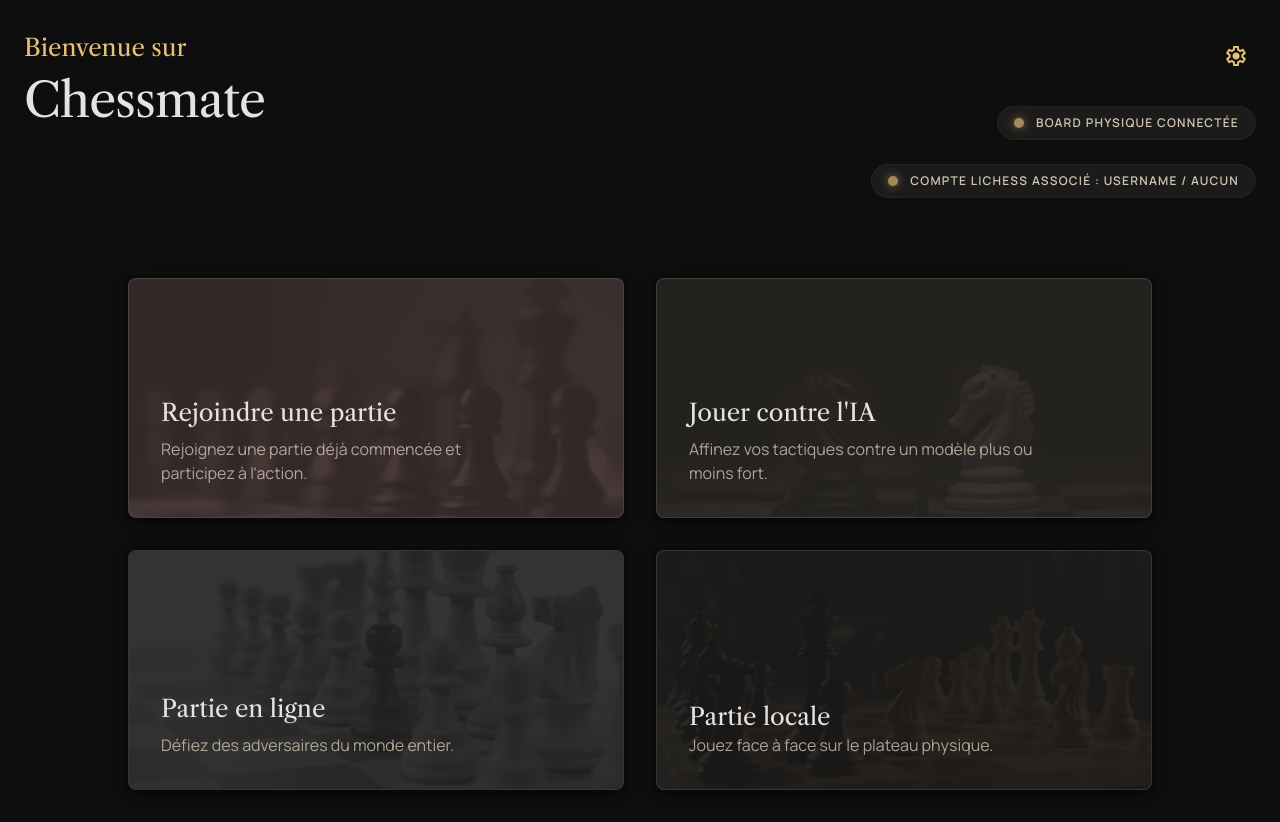
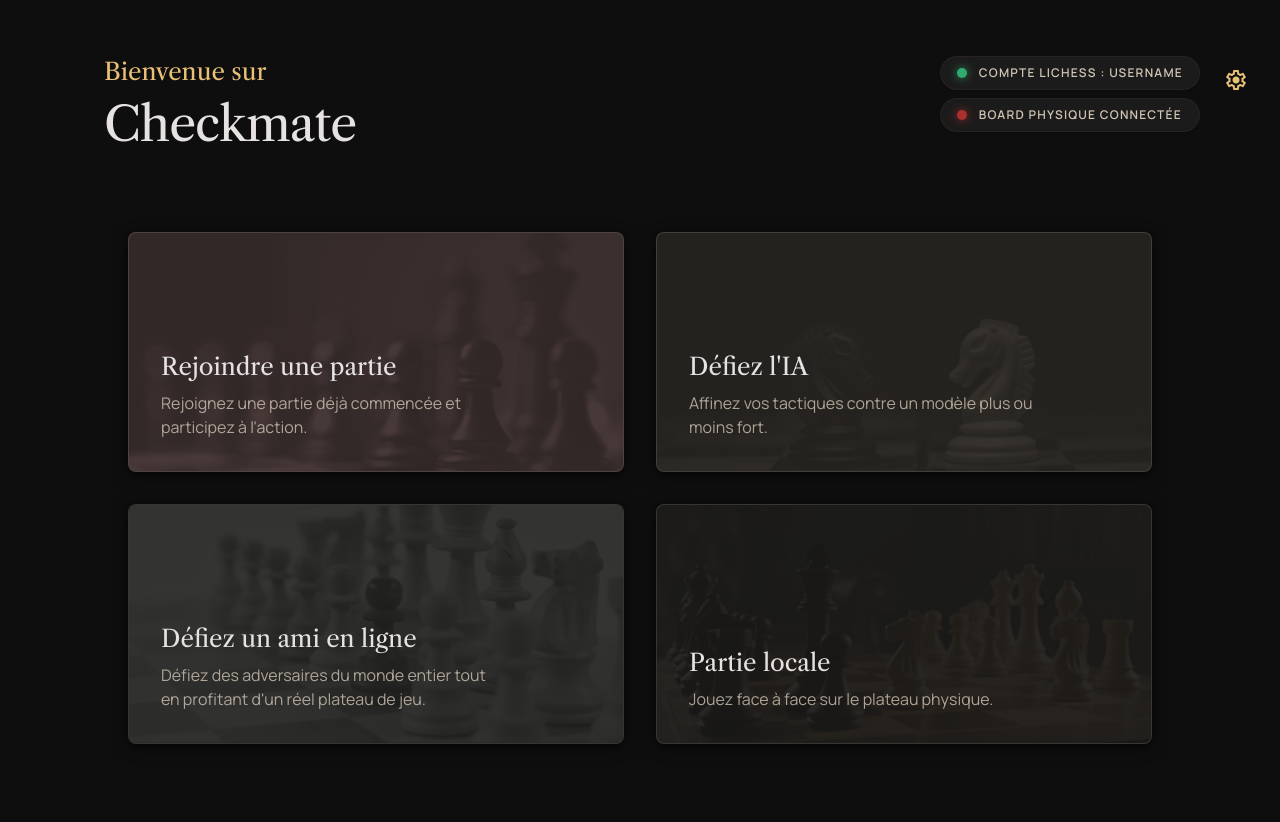
Before and after one commit to LeNonante/PE_Echiquier, a Flask app: page / in a window 1280 px wide. After the commit the page ends 744 px from the top, so only its background shows below. Run offline with Flask 3, Linux system fonts and the light colour scheme; some libraries are stand-ins or nearby versions.

Commit message:
Fianlisation page index interface

```diff
--- a/interface_test/static/css/style.css
+++ b/interface_test/static/css/style.css
@@ -84,10 +84,6 @@ body {
     border: 1px solid rgba(78, 70, 57, 0.2);
 }
 
-.status-badge--mobile {
-    gap: 0.5rem;
-    padding: 0.375rem 0.75rem;
-}
 
 .status-badge--desktop {
     gap: 0.75rem;
@@ -95,24 +91,32 @@ body {
     box-shadow: 0 1px 2px rgba(0, 0, 0, 0.1);
 }
 
-.status-dot {
+.status-dot-success {
     border-radius: 50%;
-    background-color: #e9c176;
+    background-color: #3af299;
     flex-shrink: 0;
 }
 
-.status-dot--mobile {
-    width: 8px;
-    height: 8px;
-    box-shadow: 0 0 8px rgba(233, 193, 118, 0.6);
+.status-dot-error {
+    border-radius: 50%;
+    background-color: #f23a3a;
+    flex-shrink: 0;
 }
 
-.status-dot--desktop {
+.status-dot-success--desktop {
     width: 10px;
     height: 10px;
-    box-shadow: 0 0 10px rgba(233, 193, 118, 0.8);
+    box-shadow: 0 0 10px rgba(58, 242, 153, 0.8);
     animation: pulse 2s cubic-bezier(0.4, 0, 0.6, 1) infinite;
 }
+
+.status-dot-error--desktop {
+    width: 10px;
+    height: 10px;
+    box-shadow: 0 0 10px rgba(242, 58, 58, 0.8);
+    animation: pulse 2s cubic-bezier(0.4, 0, 0.6, 1) infinite;
+}
+
 
 @keyframes pulse {
     0%, 100% { opacity: 1; }
--- a/interface_test/templates/index.html
+++ b/interface_test/templates/index.html
@@ -113,22 +113,24 @@
 
                 <!-- Desktop Header -->
                 <div class="hidden md:flex justify-between items-start mb-20">
-                    <div>
+                    <div class="ml-20">
                         <h1 class="page-tagline mb-2">Bienvenue sur</h1>
-                        <h2 class="page-title-desktop">Chessmate</h2>
+                        <h2 class="page-title-desktop">Checkmate</h2>
                     </div>
-                    <div class="flex flex-col items-end gap-6">
+                    <div class="flex items-start gap-4">
+                        <div class="flex flex-col gap-2">
+                            <div class="status-badge status-badge--desktop">
+                                <div class="status-dot-success status-dot-success--desktop"></div>
+                                <span class="tracking-widest uppercase text-nowrap">Compte Lichess : USERNAME</span>
+                            </div>
+                            <div class="status-badge status-badge--desktop">
+                                <div class="status-dot-error status-dot-error--desktop"></div>
+                                <span class="tracking-widest uppercase text-nowrap">Board Physique connectée</span>
+                            </div>
+                        </div>
                         <button class="settings-btn">
                             <span class="material-symbols-outlined text-2xl">settings</span>
                         </button>
-                        <div class="status-badge status-badge--desktop">
-                            <div class="status-dot status-dot--desktop"></div>
-                            <span class="tracking-widest uppercase">Board Physique connectée</span>
-                        </div>
-                        <div class="status-badge status-badge--desktop">
-                            <div class="status-dot status-dot--desktop"></div>
-                            <span class="tracking-widest uppercase">Compte Lichess associé : USERNAME / Aucun</span>
-                        </div>
                     </div>
                 </div>
 
@@ -147,27 +149,27 @@
                         </div>
                     </a>
 
-                    <!-- Card 2 : Jouer contre l'IA -->
+                    <!-- Card 2 : Défier l'IA -->
                     <a class="bento-card bg-[#2D2A26]" href="#">
                         <div class="bento-card-overlay"></div>
                         <div
                             class="card-bg-image card-bg-ai opacity-20 mix-blend-overlay"
                         ></div>
                         <div class="card-content">
-                            <h3 class="card-title mb-2">Jouer contre l'IA</h3>
+                            <h3 class="card-title mb-2">Défiez l'IA</h3>
                             <p class="card-description">Affinez vos tactiques contre un modèle plus ou moins fort.</p>
                         </div>
                     </a>
 
-                    <!-- Card 3 : Partie en ligne -->
+                    <!-- Card 3 : Défier un ami en ligne -->
                     <a class="bento-card bg-surface-container" href="#">
                         <div class="bento-card-overlay"></div>
                         <div
                             class="card-bg-image card-bg-online opacity-10 mix-blend-luminosity"
                         ></div>
                         <div class="card-content">
-                            <h3 class="card-title mb-2">Partie en ligne</h3>
-                            <p class="card-description">Défiez des adversaires du monde entier.</p>
+                            <h3 class="card-title mb-2">Défiez un ami en ligne</h3>
+                            <p class="card-description">Défiez des adversaires du monde entier tout en profitant d'un réel plateau de jeu.</p>
                         </div>
                     </a>
 
@@ -178,7 +180,7 @@
                             class="card-bg-image card-bg-local opacity-30 mix-blend-overlay"
                         ></div>
                         <div class="card-content">
-                            <h3 class="card-title">Partie locale</h3>
+                            <h3 class="card-title mb-2">Partie locale</h3>
                             <p class="card-description">Jouez face à face sur le plateau physique.</p>
                         </div>
                     </a>
```
Also changed, not shown: test_All.py (+9 -2 lines).
